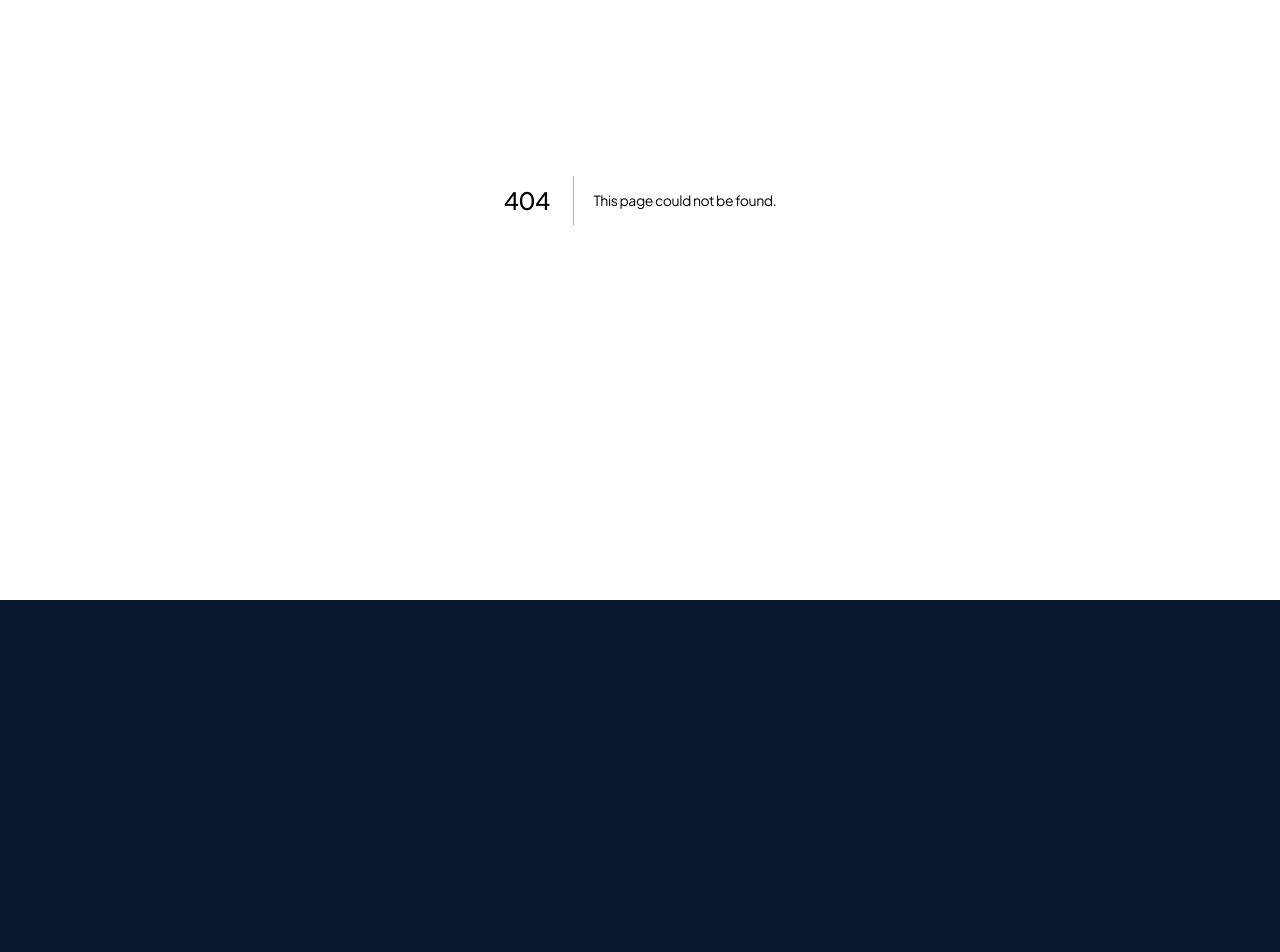
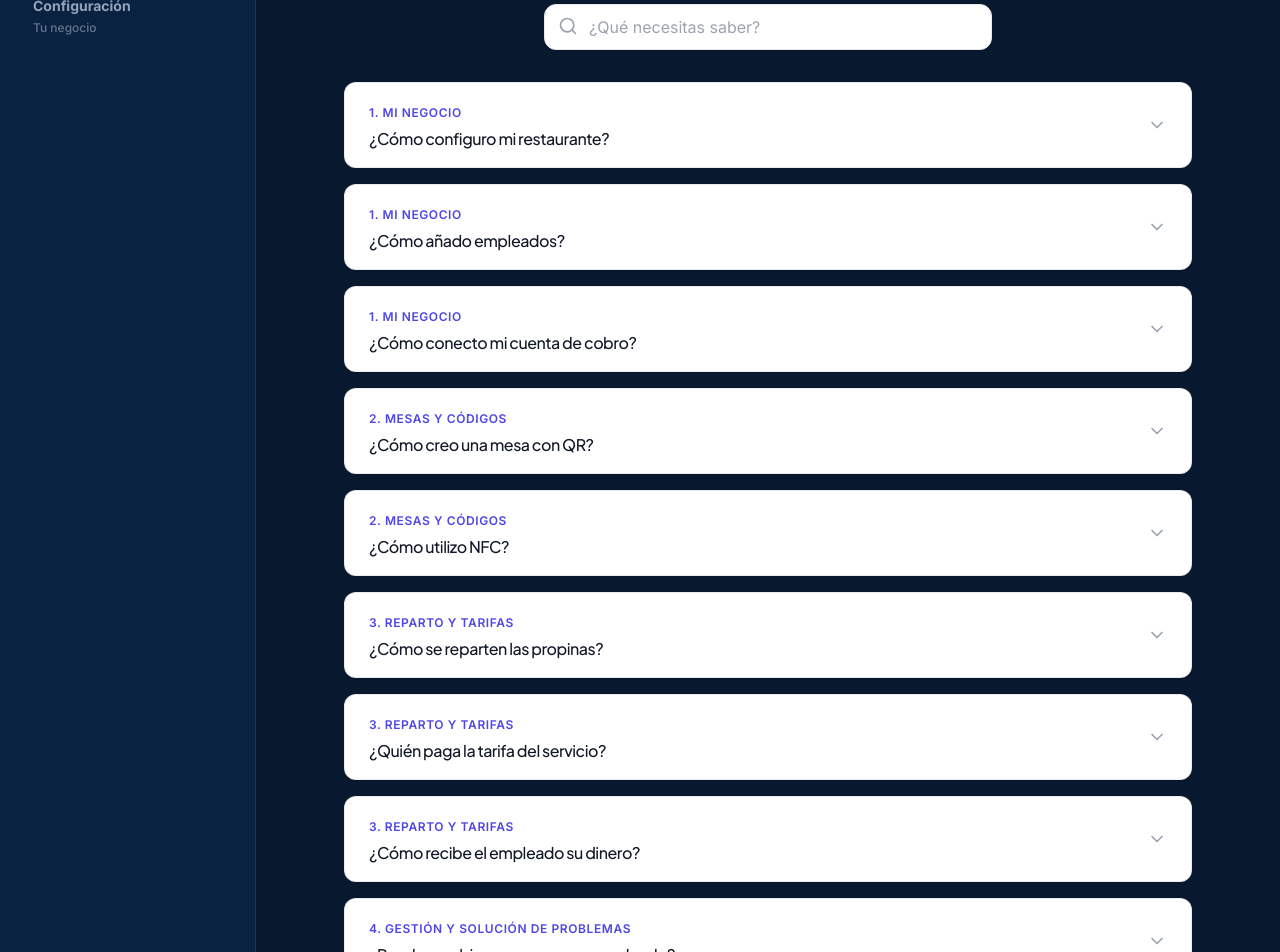
Before and after one commit to felipeamazon83-cyber/propi, a Next.js app in the folder frontend/: page /dashboard/help in a window 1280 px wide. Before the commit this address had no page. Shown: the part 200-1152 px from the top of the page. Before the commit the page ends 800 px from the top, so only its background shows below. Built offline with nearby package versions, Linux system fonts and the light colour scheme.

Commit message:
Add HelpPage component with FAQ functionality

```diff
--- /dev/null
+++ b/frontend/app/dashboard/help/page.tsx
@@ -0,0 +1,162 @@
+"client"; // Si usas hooks como useState en Next.js App Router, recuerda marcarlo como cliente si es necesario
+import React, { useState } from "react";
+import { Search, ChevronDown, ChevronUp, HelpCircle, Mail } from "lucide-react";
+
+export default function HelpPage() {
+  const [searchTerm, setSearchTerm] = useState("");
+  const [openIndex, setOpenIndex] = useState<number | null>(null);
+
+  const faqs = [
+    {
+      category: "1. Mi negocio",
+      question: "¿Cómo configuro mi restaurante?",
+      answer: "Puedes configurar los datos básicos, el nombre comercial y la moneda directamente desde la sección de Configuración de tu negocio en el panel de control."
+    },
+    {
+      category: "1. Mi negocio",
+      question: "¿Cómo añado empleados?",
+      answer: "Dirígete a la sección de Empleados en tu menú lateral, haz clic en 'Añadir empleado', completa su nombre y datos requeridos para generar su ficha."
+    },
+    {
+      category: "1. Mi negocio",
+      question: "¿Cómo conecto mi cuenta de cobro?",
+      answer: "Para procesar las propinas, debes conectar tu cuenta empresarial a través de la integración oficial de Stripe disponible en la sección de configuración de pagos."
+    },
+    {
+      category: "2. Mesas y códigos",
+      question: "¿Cómo creo una mesa con QR?",
+      answer: "Crea una nueva ubicación o mesa desde tu panel, genera el código QR asociado a su token público y descárgalo listo para imprimir."
+    },
+    {
+      category: "2. Mesas y códigos",
+      question: "¿Cómo utilizo NFC?",
+      answer: "Vincula la URL pública de la ubicación o mesa generada en tu panel directamente a la etiqueta NFC para que los clientes puedan escanearla con el móvil."
+    },
+    {
+      category: "3. Reparto y tarifas",
+      question: "¿Cómo se reparten las propinas?",
+      answer: "Las propinas se asignan al empleado correspondiente según la lectura del QR/NFC, o se distribuyen de acuerdo con las reglas configuradas en el sistema."
+    },
+    {
+      category: "3. Reparto y tarifas",
+      question: "¿Quién paga la tarifa del servicio?",
+      answer: "Depende de tu configuración de negocio ('fee_payer'). Si está configurado para el cliente, el sistema calcula automáticamente un recargo en el checkout para cubrir tu comisión fija y las tasas de pasarela, asegurando que el empleado reciba su propina íntegra."
+    },
+    {
+      category: "3. Reparto y tarifas",
+      question: "¿Cómo recibe el empleado su dinero?",
+      answer: "A través de transferencias automáticas mediante Stripe Connect. El dinero de las propinas procesadas se transfiere directamente a la cuenta conectada del empleado según el flujo establecido."
+    },
+    {
+      category: "4. Gestión y solución de problemas",
+      question: "¿Puedo cambiar una mesa o un empleado?",
+      answer: "Sí, puedes editar la información, nombres y estados activos de tus empleados o ubicaciones en cualquier momento desde sus respectivas secciones de gestión."
+    },
+    {
+      category: "4. Gestión y solución de problemas",
+      question: "¿Qué hago si un QR no funciona?",
+      answer: "Comprueba que la URL asociada sea correcta y que la ubicación se encuentre en estado 'activa' dentro de tu panel de administración."
+    },
+    {
+      category: "4. Gestión y solución de problemas",
+      question: "¿Qué hago si tengo un problema con Stripe?",
+      answer: "Revisa el estado de la conexión de tu cuenta en la configuración de pagos y asegúrate de no tener datos o verificación pendientes en tu panel de Stripe."
+    },
+    {
+      category: "4. Gestión y solución de problemas",
+      question: "¿Cómo contacto con soporte?",
+      answer: "Si necesitas asistencia adicional que no encuentres aquí, puedes escribirnos directamente a nuestro correo de soporte técnico."
+    }
+  ];
+
+  const filteredFaqs = faqs.filter(
+    (item) =>
+      item.question.toLowerCase().includes(searchTerm.toLowerCase()) ||
+      item.answer.toLowerCase().includes(searchTerm.toLowerCase()) ||
+      item.category.toLowerCase().includes(searchTerm.toLowerCase())
+  );
+
+  const toggleAccordion = (index: number) => {
+    setOpenIndex(openIndex === index ? null : index);
+  };
+
+  return (
+    <div className="max-w-4xl mx-auto p-6 space-y-8">
+      <div className="text-center space-y-3">
+        <div className="inline-flex items-center justify-center p-3 bg-indigo-50 text-indigo-600 rounded-full mb-1">
+          <HelpCircle className="w-8 h-8" />
+        </div>
+        <h1 className="text-3xl font-bold text-gray-900">Centro de ayuda</h1>
+        <p className="text-gray-600 max-w-lg mx-auto">
+          Resuelve tus dudas sobre cómo configurar y utilizar Propi de forma rápida y sencilla.
+        </p>
+
+        <div className="relative max-w-md mx-auto mt-6">
+          <Search className="absolute left-3.5 top-3 text-gray-400 w-5 h-5" />
+          <input
+            type="text"
+            placeholder="¿Qué necesitas saber?"
+            value={searchTerm}
+            onChange={(e) => setSearchTerm(e.target.value)}
+            className="w-full pl-11 pr-4 py-2.5 bg-white border border-gray-200 rounded-xl shadow-sm focus:outline-none focus:ring-2 focus:ring-indigo-500 focus:border-transparent text-gray-800 placeholder-gray-400"
+          />
+        </div>
+      </div>
+
+      <div className="space-y-4">
+        {filteredFaqs.length === 0 ? (
+          <div className="text-center py-12 bg-white rounded-xl border border-gray-100 shadow-sm">
+            <p className="text-gray-500">No hemos encontrado resultados para tu búsqueda.</p>
+          </div>
+        ) : (
+          filteredFaqs.map((faq, index) => {
+            const isOpen = openIndex === index;
+            return (
+              <div
+                key={index}
+                className="bg-white border border-gray-200/80 rounded-xl shadow-sm overflow-hidden transition-all duration-200 hover:border-gray-300"
+              >
+                <button
+                  onClick={() => toggleAccordion(index)}
+                  className="w-full px-6 py-4 text-left flex items-center justify-between focus:outline-none"
+                >
+                  <div className="space-y-1">
+                    <span className="text-xs font-semibold uppercase tracking-wider text-indigo-600">
+                      {faq.category}
+                    </span>
+                    <h3 className="text-base font-medium text-gray-900">{faq.question}</h3>
+                  </div>
+                  <span className="ml-4 flex-shrink-0 text-gray-400">
+                    {isOpen ? <ChevronUp className="w-5 h-5" /> : <ChevronDown className="w-5 h-5" />}
+                  </span>
+                </button>
+
+                {isOpen && (
+                  <div className="px-6 pb-4 pt-1 text-gray-600 text-sm border-t border-gray-100 bg-gray-50/50">
+                    {faq.answer}
+                  </div>
+                )}
+              </div>
+            );
+          })
+        )}
+      </div>
+
+      <div className="bg-gradient-to-r from-indigo-900 to-slate-900 rounded-2xl p-8 text-white text-center space-y-4 shadow-lg">
+        <h3 className="text-xl font-semibold">¿No encuentras tu respuesta?</h3>
+        <p className="text-indigo-200 text-sm max-w-md mx-auto">
+          Contacta con el equipo de soporte y cuéntanos qué necesitas para ayudarte al instante.
+        </p>
+        <div>
+          <a
+            href="mailto:soporte@propi.app"
+            className="inline-flex items-center justify-center gap-2 px-6 py-3 bg-white text-indigo-900 font-medium rounded-xl shadow hover:bg-indigo-50 transition-colors"
+          >
+            <Mail className="w-4 h-4" />
+            Contactar con soporte
+          </a>
+        </div>
+      </div>
+    </div>
+  );
+}
```
